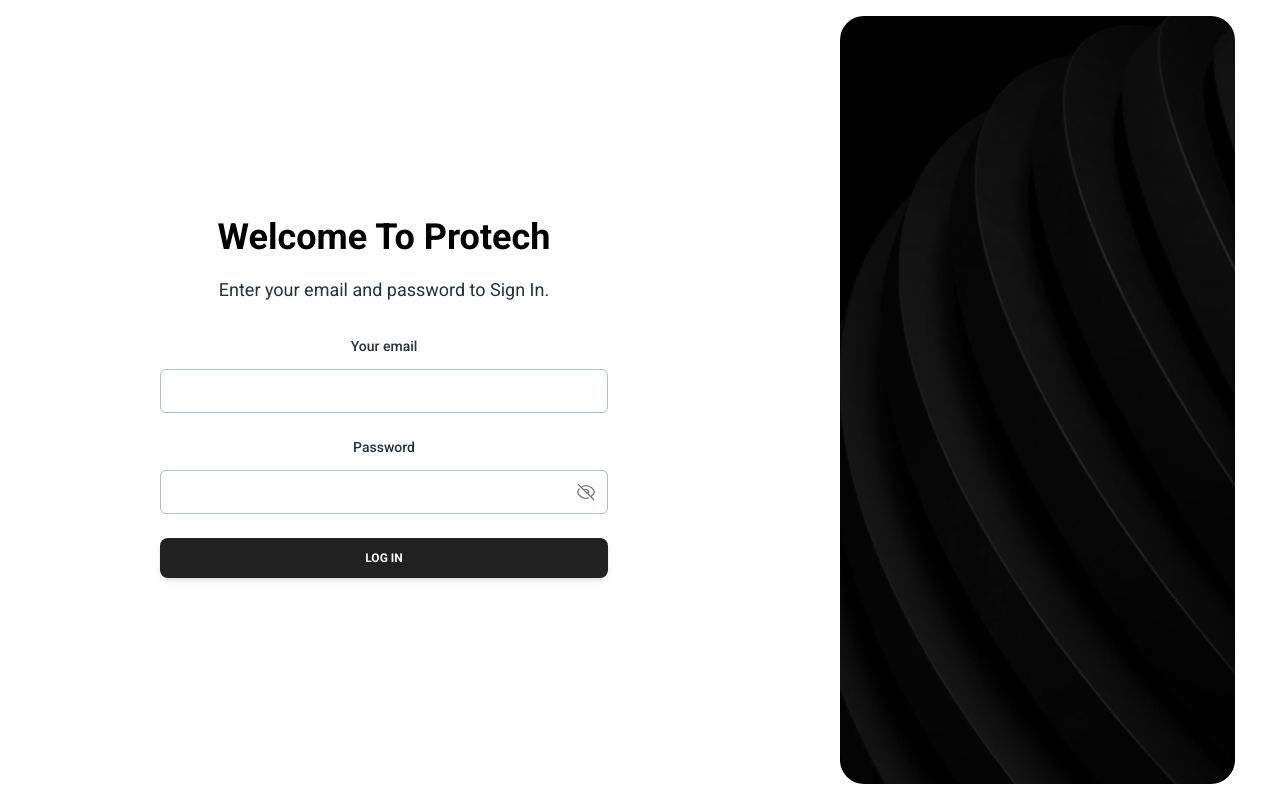
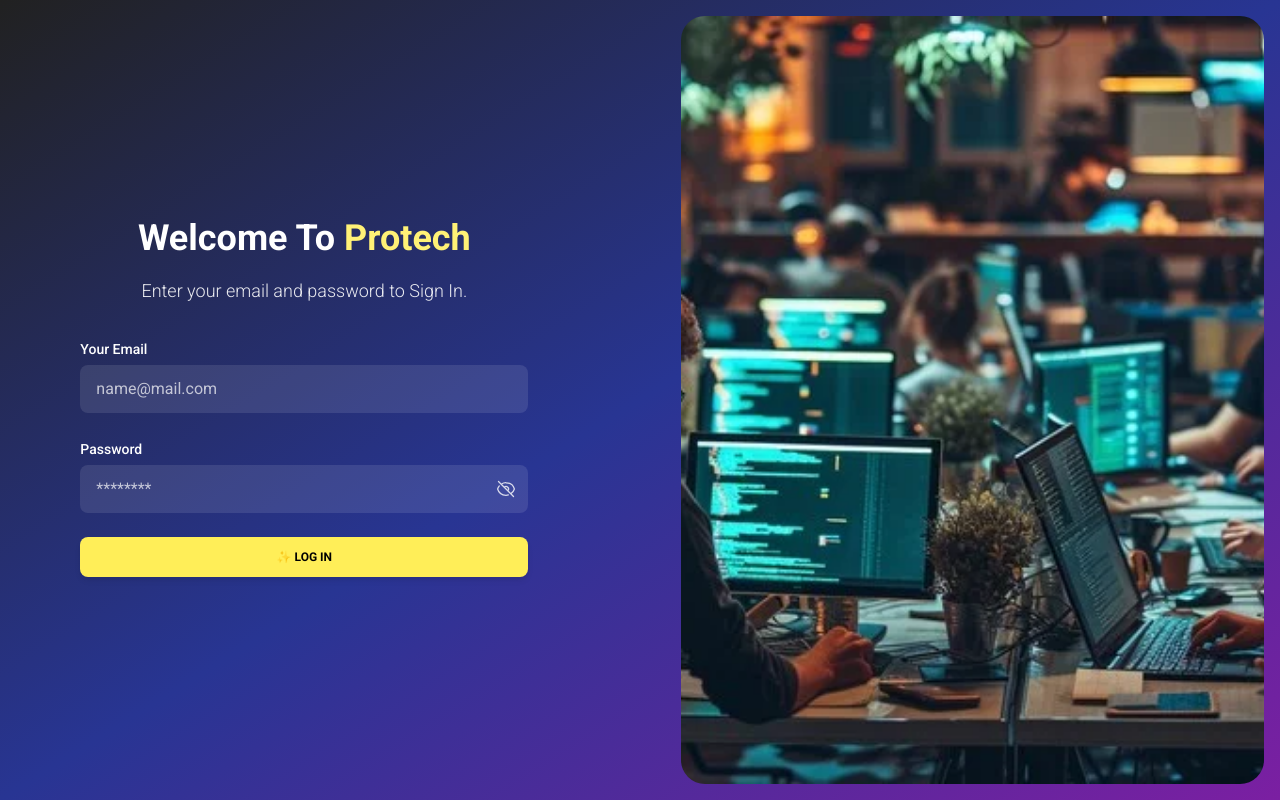
Before and after one commit to Rohitshukla1997/Employees-System, a React (Vite) app: page /login in a window 1280 px wide. Built offline with nearby package versions, Linux system fonts and the light colour scheme.

Commit message:
Implement code changes to enhance functionality and improve performance

```diff
--- a/package.json
+++ b/package.json
@@ -14,6 +14,7 @@
     "@tanstack/react-query": "^5.76.2",
     "apexcharts": "3.44.0",
     "axios": "^1.9.0",
+    "framer-motion": "^12.16.0",
     "js-cookie": "^3.0.5",
     "jwt-decode": "^4.0.0",
     "lucide-react": "^0.510.0",
--- a/src/pages/auth/sign-in.jsx
+++ b/src/pages/auth/sign-in.jsx
@@ -9,6 +9,9 @@ import { jwtDecode } from 'jwt-decode';
 import Cookies from 'js-cookie';
 import { postData } from '@/fetchers';
 import { EyeIcon, EyeSlashIcon } from '@heroicons/react/24/outline';
+import { motion } from 'framer-motion';
+import Swal from 'sweetalert2';
+
 
 export function SignIn() {
   const [showPassword, setShowPassword] = useState(false);
@@ -38,86 +41,100 @@ export function SignIn() {
 
       if (token) {
         Cookies.set('token', token, { expires: 1 });
-
         const decoded = jwtDecode(token);
         const role = decoded.role;
-
         if (role === 'SuperAdmin' || role === 'Admin') {
           navigate('/dashboard/home');
         }
       }
     } catch (error) {
       console.error('Login failed:', error.message || error);
-      alert('Invalid credentials or server error.');
+
+      Swal.fire({
+        icon: 'error',
+        title: 'Login Failed',
+        text: 'Invalid credentials or server error.',
+        background: '#1f2937',
+        color: '#fff',
+        confirmButtonColor: '#facc15',
+      });
     } finally {
       setLoading(false);
     }
   };
 
   return (
-    <section className="h-screen w-screen overflow-hidden flex flex-col lg:flex-row">
+
+    <section className="h-screen w-screen overflow-hidden flex flex-col lg:flex-row bg-gradient-to-br from-gray-900 via-indigo-800 to-purple-700">
+
+      {/* Form Section */}
       <div className="w-full lg:w-3/5 flex items-center justify-center">
-        <div className="text-center w-full px-4 sm:px-8 lg:px-16">
-          <Typography variant="h2" className="font-bold mb-4">Welcome To Protech</Typography>
-          <Typography variant="paragraph" color="blue-gray" className="text-lg font-normal">
+        <motion.div
+          initial={{ opacity: 0, y: 50 }}
+          animate={{ opacity: 1, y: 0 }}
+          transition={{ duration: 0.6, ease: 'easeOut' }}
+          className="w-full px-4 sm:px-8 lg:px-16"
+        >
+          <Typography variant="h2" className="font-bold mb-4 text-white text-center">
+            Welcome To <span className="text-yellow-300">Protech</span>
+          </Typography>
+          <Typography variant="paragraph" className="text-white/90 text-lg text-center">
             Enter your email and password to Sign In.
           </Typography>
 
-          <form onSubmit={handleLogin} className="mt-8 mb-2 mx-auto w-full max-w-md">
-            <div className="mb-1 flex flex-col gap-6">
-              <Typography variant="small" color="blue-gray" className="-mb-3 font-medium">
-                Your email
-              </Typography>
-              <Input
-                size="lg"
+          <form onSubmit={handleLogin} className="mt-8 mb-2 mx-auto w-full max-w-md space-y-6">
+            <div>
+              <label className="text-sm text-white font-medium">Your Email</label>
+              <input
+                type="text"
                 placeholder="name@mail.com"
                 value={username}
                 onChange={(e) => setUsername(e.target.value)}
-                className="!border-t-blue-gray-200 focus:!border-t-gray-900"
-                labelProps={{ className: "before:content-none after:content-none" }}
+                className="w-full mt-1 px-4 py-3 rounded-lg bg-white/10 text-white placeholder-white/70 outline-none focus:ring-2 focus:ring-yellow-300 transition duration-200"
               />
+            </div>
 
-              <Typography variant="small" color="blue-gray" className="-mb-3 font-medium">
-                Password
-              </Typography>
-              <div className="relative">
-                <Input
+            <div>
+              <label className="text-sm text-white font-medium">Password</label>
+              <div className="relative mt-1">
+                <input
                   type={showPassword ? 'text' : 'password'}
-                  size="lg"
                   placeholder="********"
                   value={password}
                   onChange={(e) => setPassword(e.target.value)}
-                  className="!border-t-blue-gray-200 focus:!border-t-gray-900 pr-12"
-                  labelProps={{ className: "before:content-none after:content-none" }}
+                  className="w-full px-4 py-3 pr-12 rounded-lg bg-white/10 text-white placeholder-white/70 outline-none focus:ring-2 focus:ring-yellow-300 transition duration-200"
                 />
                 <div
                   className="absolute right-3 top-2/4 -translate-y-2/4 cursor-pointer"
                   onClick={() => setShowPassword(!showPassword)}
                 >
                   {showPassword ? (
-                    <EyeIcon className="h-5 w-5 text-gray-600" />
+                    <EyeIcon className="h-5 w-5 text-white/80" />
                   ) : (
-                    <EyeSlashIcon className="h-5 w-5 text-gray-600" />
+                    <EyeSlashIcon className="h-5 w-5 text-white/80" />
                   )}
                 </div>
               </div>
             </div>
 
+            <motion.div whileTap={{ scale: 0.95 }}>
               <Button
                 fullWidth
                 type="submit"
-              className="mt-6"
+                className="bg-yellow-400 text-black font-bold hover:bg-yellow-300 transition-all duration-200"
                 disabled={loading}
               >
-              {loading ? 'Logging in...' : 'Log In'}
+                {loading ? 'Logging in...' : '✨ Log In'}
               </Button>
+            </motion.div>
           </form>
-        </div>
+        </motion.div>
       </div>
 
-      <div className="p-4 ml-14 w-2/6 h-full rounded-3xl">
+      {/* Side Image */}
+      <div className="p-4 ml-14 w-3/5 h-full rounded-3xl hidden lg:block">
         <img
-          src="/img/pattern.png"
+          src="/img/offpic.jpg"
           alt="Pattern"
           className="h-full w-full object-cover rounded-3xl"
         />
```
Also changed, not shown: public/img/offpic.jpg (added). Lines whose indentation alone changed are shown as unchanged.
